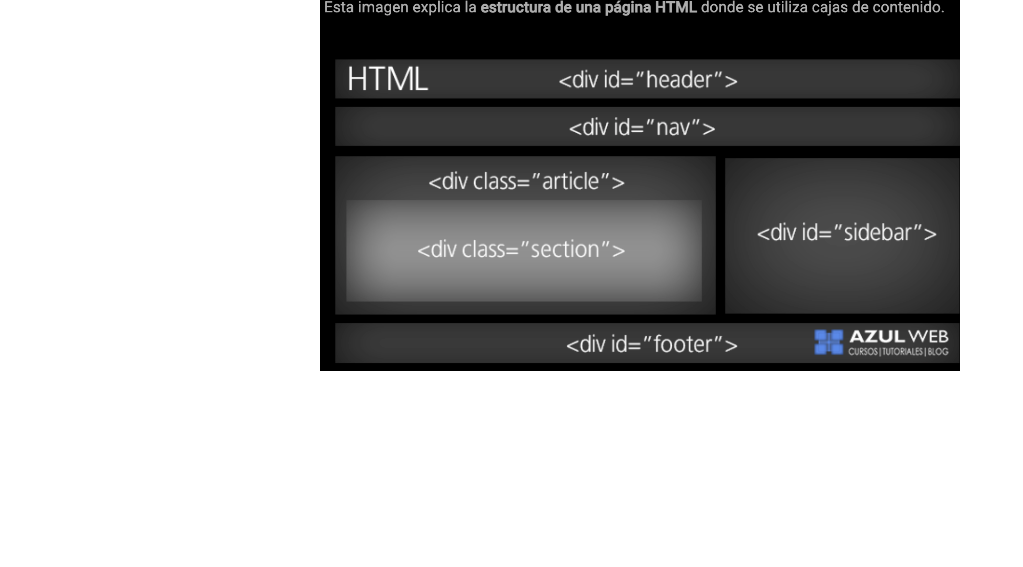
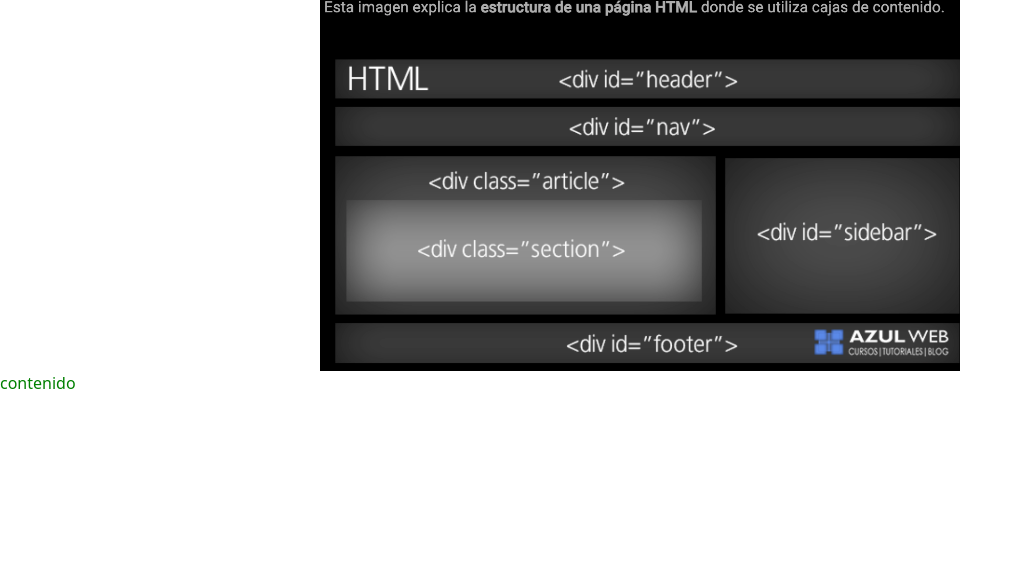
Before and after one commit to zaagagon/examples_bootstrap, a PHP site: page /html/ejemplo6.html in a window 1280 px wide. Shown: the part 153-720 px from the top of the page, without its empty margins (0-1023 px from the left). Run offline with PHP 8.4, Linux system fonts and the light colour scheme.

Commit message:
aside contenido

```diff
--- a/src/html/css6.css
+++ b/src/html/css6.css
@@ -49,3 +49,8 @@ body {
     height: 50%;
     text-align: center;
 }
+
+.aside {
+color: green;
+text-align: justify;
+}
--- a/src/html/ejemplo6.html
+++ b/src/html/ejemplo6.html
@@ -38,6 +38,10 @@
     <!-- barra lateral -->
     <div class="aside">
 
+        <article>
+            <p>contenido</p>
+        </article>
+
     </div>
 
 </body>
```
